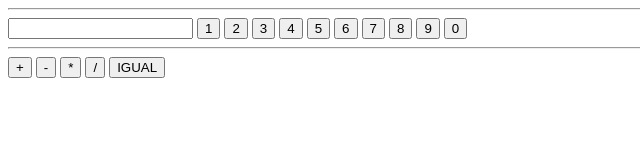
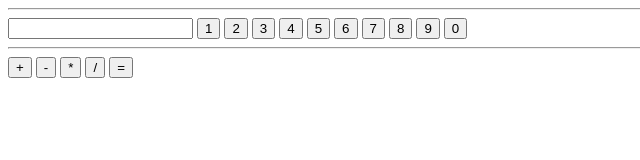
Before and after one commit to valenzoela/tarea-10, a plain HTML site: page index.html in a window 1280 px wide. Shown: the full height of the page, 0-640 px from the left. Drawn offline with Linux system fonts and the light colour scheme.

Commit message:
tarea-10

```diff
--- a/index.html
+++ b/index.html
@@ -23,7 +23,7 @@
 	<button onclick="operation('menos')">-</button>
 	<button onclick="operacion('mul')">*</button>
 	<button onclick="operacion('div')">/</button>
-	<button onclick="igual()">IGUAL</button>
+	<button onclick="igual()">=</button>
 
 	<script src="scripts/add.js"></script>
 </body>
```
